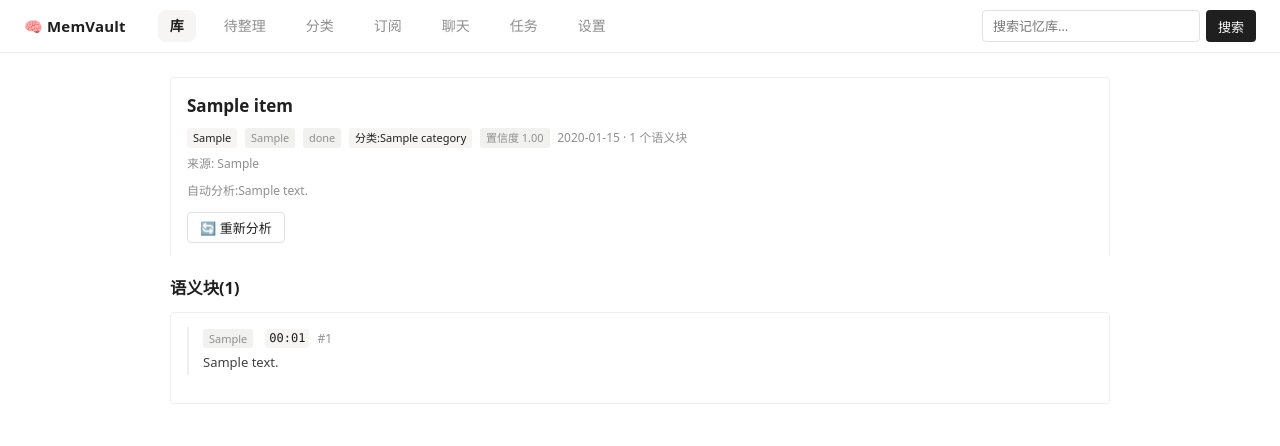
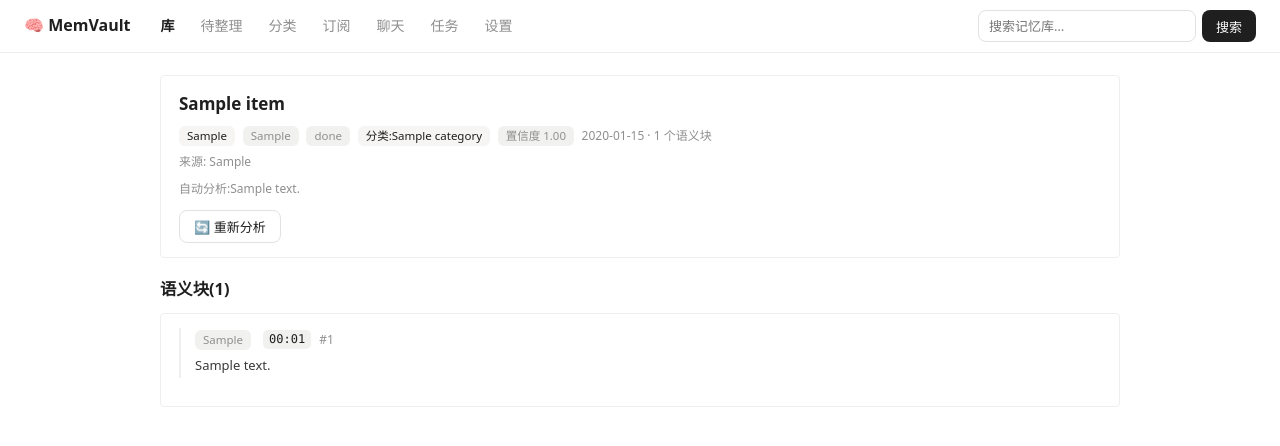
Before and after one commit to tingfengsusu/MemVault, a FastAPI app: page /items/1 in a window 1280 px wide. Shown: the top 446 px of the page. Run offline with FastAPI, Linux system fonts and the light colour scheme; tables that the repository leaves empty hold one stand-in row (values such as "Sample post").

Commit message:
theme-notion: 适配结构层拆分, theme.css 瘦身为变量+特色微调

```diff
--- a/memvault/server/static/theme.css
+++ b/memvault/server/static/theme.css
@@ -1,7 +1,7 @@
 /* ============================================================
    MemVault 主题「Notion 极简白」(分支 theme-notion)
-   参考:Notion / Karakeep — 纯白、黑字、黑色主按钮、细分割线、
-   克制的灰阶,几乎无圆角阴影,信息密度优先。
+   视觉结构在 base.css;本文件只提供配色变量与主题特色微调。
+   参考:Notion / Karakeep — 纯白、黑字、黑色主按钮、细分割线、克制灰阶。
    ============================================================ */
 :root {
   --bg: #ffffff;
@@ -17,78 +17,13 @@
   --btn-ghost-bg: #ffffff;
   --btn-ghost-border: #e3e2e0;
   --input-border: #e3e2e0;
+  --tag-gray-bg: #f1f1ef;
   --radius: 4px;             /* Notion 小圆角 */
 }
-
-* { box-sizing: border-box; }
-body {
-  font-family: system-ui, "Segoe UI", "Microsoft YaHei", sans-serif;
-  margin: 0; background: var(--bg); color: var(--text);
-  -webkit-font-smoothing: antialiased;
-}
-
-/* ── 顶栏:细分割线,黑字导航,当前页可加下划线 ── */
-header {
-  background: var(--header-bg); color: var(--text);
-  border-bottom: 1px solid var(--header-border);
-  padding: 10px 24px; display: flex; gap: 20px; align-items: center; flex-wrap: wrap;
-  position: sticky; top: 0; z-index: 10;
-}
-header nav { display: flex; gap: 16px; }
-header a { color: var(--muted); text-decoration: none; font-size: 14px; padding: 2px 0; }
-header a:hover { color: var(--text); border-bottom: 2px solid var(--text); }
-.brand { font-weight: 700; font-size: 15px; color: var(--text); letter-spacing: .2px; }
-
-/* ── 布局与卡片:去阴影,靠 1px 细线分区 ── */
-main { max-width: 980px; margin: 24px auto; padding: 0 20px; }
-.card {
-  background: var(--card-bg); border: 1px solid var(--card-border);
-  border-radius: var(--radius); padding: 14px 16px; margin-bottom: 0;
-  border-bottom-width: 0;            /* 合并成连续列表线 */
-}
-.card:last-of-type { border-bottom-width: 1px; }
-.card h3 { margin: 0 0 6px; font-size: 15px; }
-.card h3 a { color: var(--text); text-decoration: none; }
-.card h3 a:hover { color: var(--accent); text-decoration: underline; }
-.muted { color: var(--muted); font-size: 12px; }
-.snippet {
-  font-size: 13px; color: var(--text); margin-top: 4px;
-  white-space: pre-wrap; word-break: break-all; opacity: .85;
-}
-
-/* ── 标签:灰阶 ── */
-.tag {
-  display: inline-block; background: var(--accent-soft); color: var(--accent-text);
-  border-radius: 3px; padding: 1px 6px; font-size: 11px; margin-right: 4px;
-}
-.tag.gray { background: #f1f1ef; color: var(--muted); }
-.tag.warn { background: #fbf3db; color: #8a6d1a; }
-.tag.ok   { background: #edf3ed; color: #3a6b3a; }
-.tag.bad  { background: #fbeeee; color: #a33a3a; }
-
-/* ── 表格 ── */
-table { width: 100%; border-collapse: collapse; font-size: 13px; }
-th, td { text-align: left; padding: 6px 8px; border-bottom: 1px solid var(--card-border); vertical-align: top; }
-th { color: var(--muted); font-weight: 500; }
-
-/* ── 表单控件 ── */
-button {
-  background: var(--accent); color: #fff; border: 0; border-radius: var(--radius);
-  padding: 5px 12px; font-size: 13px; cursor: pointer;
-}
-button:hover { background: #3d3d3c; }
-button.ghost { background: var(--btn-ghost-bg); color: var(--text); border: 1px solid var(--btn-ghost-border); }
-button.ghost:hover { background: #f6f5f4; }
-input[type=search], input[type=text], select, textarea {
-  padding: 6px 10px; border: 1px solid var(--input-border); border-radius: var(--radius);
-  background: var(--card-bg); color: var(--text); font-size: 13px;
-}
-input[type=search]:focus, input[type=text]:focus { outline: 1px solid var(--text); border-color: var(--text); }
-
-/* ── 杂项 ── */
-.ts { font-family: Consolas, monospace; background: #f6f5f4; border-radius: 3px; padding: 0 4px; font-size: 12px; }
-.jump { font-size: 12px; color: var(--text); text-decoration: underline; text-underline-offset: 2px; }
-img.thumb { max-width: 180px; border-radius: 3px; border: 1px solid var(--card-border); display: block; margin-top: 6px; }
-.chips { display: flex; gap: 10px; margin-bottom: 14px; font-size: 13px; color: var(--muted); flex-wrap: wrap; }
-.chips b { color: var(--text); }
-form.inline { display: inline; }
+/* 主题特色微调 */
+button:hover { background: #3d3d3c; opacity: 1; }
+button.ghost:hover { background: #f6f5f4; border-color: var(--btn-ghost-border); color: var(--text); }
+input:focus, select:focus, textarea:focus { box-shadow: none; border-color: var(--text); }
+.card:hover { border-color: var(--card-border); box-shadow: none; }
+header nav a.active { background: transparent; color: var(--text); font-weight: 700; }
+.jump { text-decoration: underline; text-underline-offset: 2px; }
```
